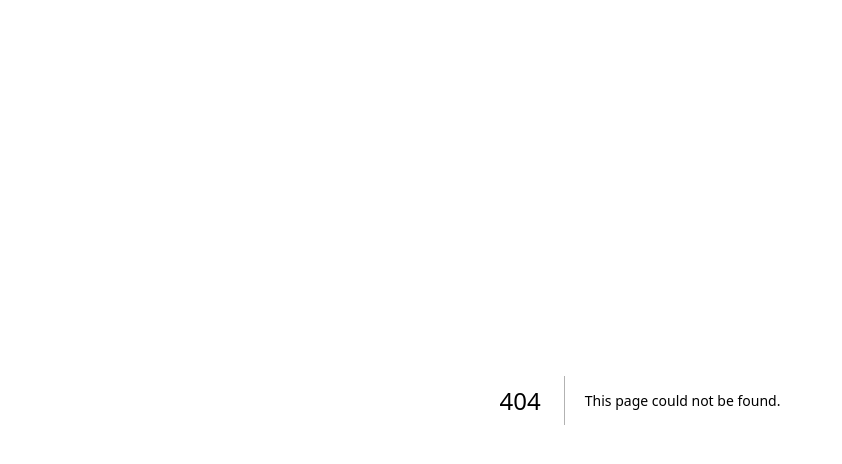
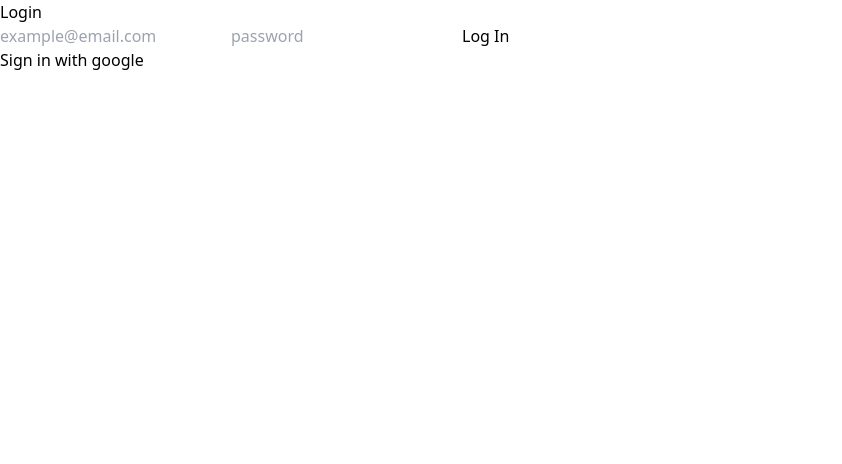
Before and after one commit to GregoryRobetertson/booking-app, a Next.js app: page /auth/login in a window 1280 px wide. Before the commit this address had no page. Shown: the top 464 px of the page, without its empty margins (0-842 px from the left). Built offline with nearby package versions, Linux system fonts and the light colour scheme.

Commit message:
feat(auth):  implemented signinwithemail and password & signinwithgoogle

```diff
--- /dev/null
+++ b/src/app/auth/login/page.jsx
@@ -0,0 +1,88 @@
+"use client";
+
+import { auth, googleProvider } from "@/lib/firebase";
+import {
+  signInWithEmailAndPassword,
+  signInWithPopup,
+  updateProfile,
+} from "firebase/auth";
+import { useRouter } from "next/navigation";
+import { useState } from "react";
+
+export default function Login() {
+  const [username, setUserame] = useState("");
+  const [email, setEmail] = useState("");
+  const [password, setPassword] = useState("");
+  const [error, setError] = useState("");
+  const [loading, setLoading] = useState(false);
+  const router = useRouter();
+
+  // Handle user logins when the form is submitted
+
+  const handleLogin = async (e) => {
+    e.preventDefault();
+    setError("");
+    setLoading(true);
+    try {
+      const userCredential = await signInWithEmailAndPassword(
+        auth,
+        email,
+        password
+      );
+      router.push("/");
+
+      await updateProfile(auth.currentUser, { displayName: username });
+    } catch (error) {
+      console.error("Error signing in:", error);
+      setError(error.message);
+    } finally {
+      setLoading(false);
+    }
+  };
+
+  // Handle sign in with google
+  const handleGoogleSignin = async (e) => {
+    e.preventDefault();
+    setLoading(true);
+    try {
+      const result = await signInWithPopup(auth, googleProvider);
+      console.log("Google sign in: success", result.user);
+      router.push("/");
+    } catch (error) {
+      console.error("Error signing up:", error);
+      setError(error.message);
+    } finally {
+      setLoading(false);
+    }
+  };
+  return (
+    <div>
+      <h1>Login</h1>
+      <form onSubmit={handleLogin}>
+        <input
+          type="email"
+          placeholder="example@email.com"
+          value={email}
+          onChange={(e) => setEmail(e.target.value)}
+          required
+          autoComplete="email"
+        />
+        <input
+          type="password"
+          placeholder="password"
+          value={password}
+          onChange={(e) => setPassword(e.target.value)}
+          required
+          autoComplete="new-password"
+        />
+        <button type="submit" disabled={loading}>
+          {loading ? "Loging In..." : "Log In"}
+        </button>
+      </form>
+      <button onClick={handleGoogleSignin} disabled={loading}>
+        {loading ? "Loging In..." : "Sign in with google"}
+      </button>
+      {error && <p style={{ color: "red" }}>{error}</p>}
+    </div>
+  );
+}
```
